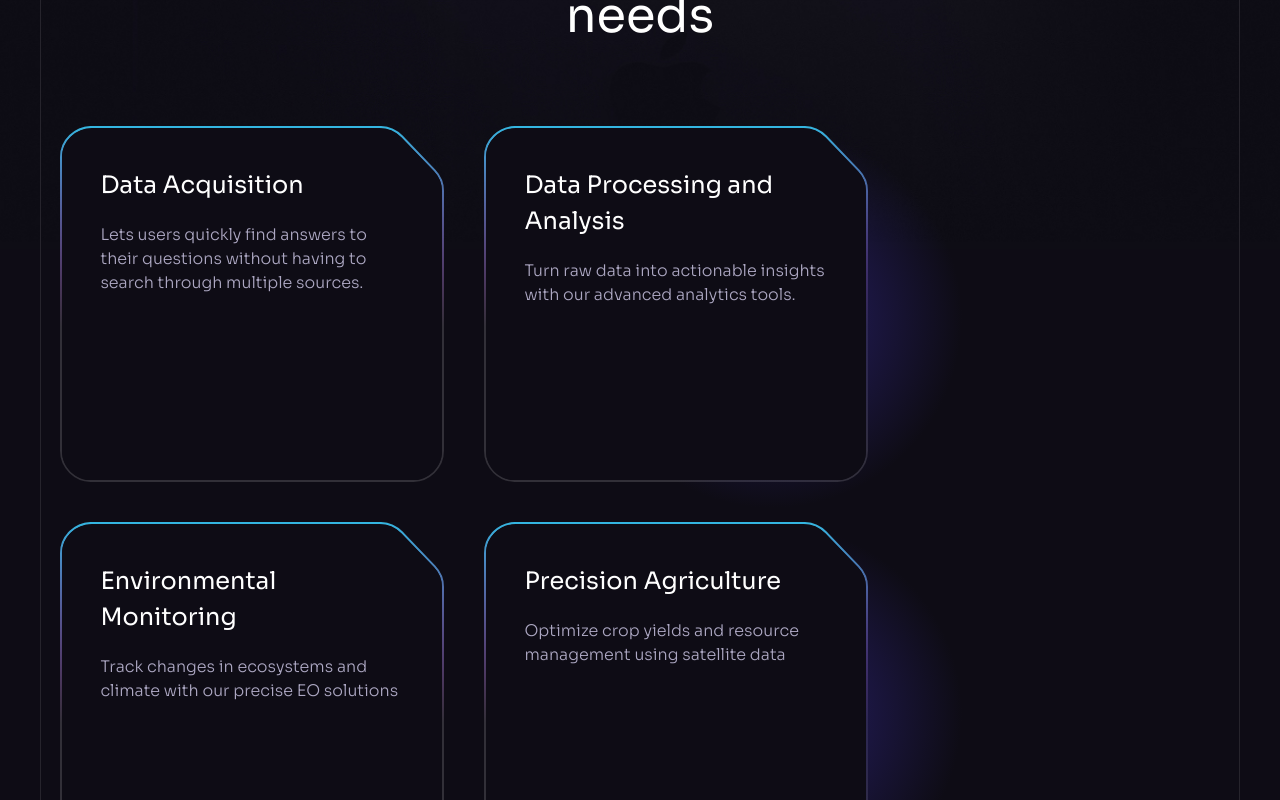
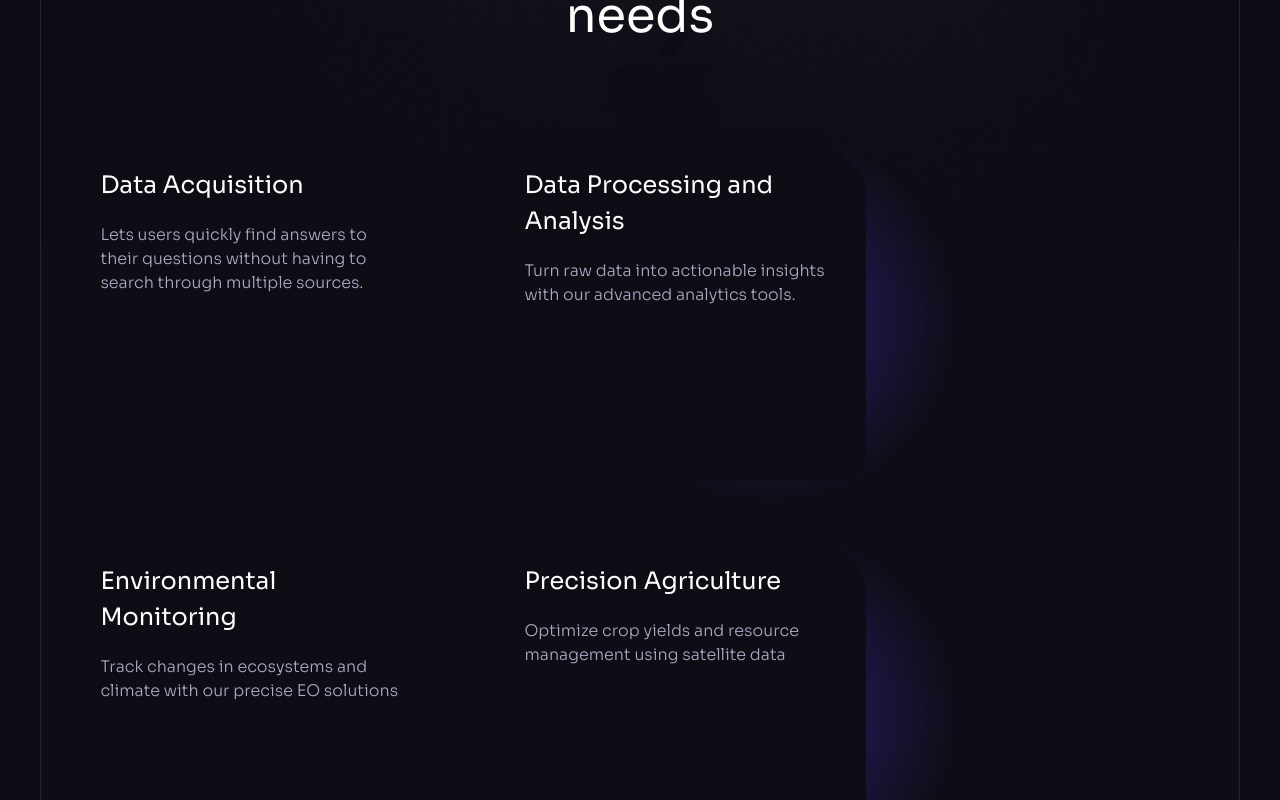
Before and after one commit to namanrana16/hainan-geospace-main, a React (Vite) app: page / in a window 1280 px wide. Shown: the part 1500-2300 px from the top of the page. Built offline with nearby package versions, Linux system fonts and the light colour scheme.

Commit message:
Fix background image assignment in Benefits component

```diff
--- a/src/components/Benefits.jsx
+++ b/src/components/Benefits.jsx
@@ -19,7 +19,7 @@ const Benefits = () => {
             <div
               className="block relative p-0.5 bg-no-repeat bg-[length:100%_100%] md:max-w-[24rem]"
               style={{
-                backgroundImage: `url(${backgroundImage})`, //item.BackgroundUrl
+                backgroundImage: {backgroundImage}, //item.BackgroundUrl
               }}
               key={item.id}
             >
```
